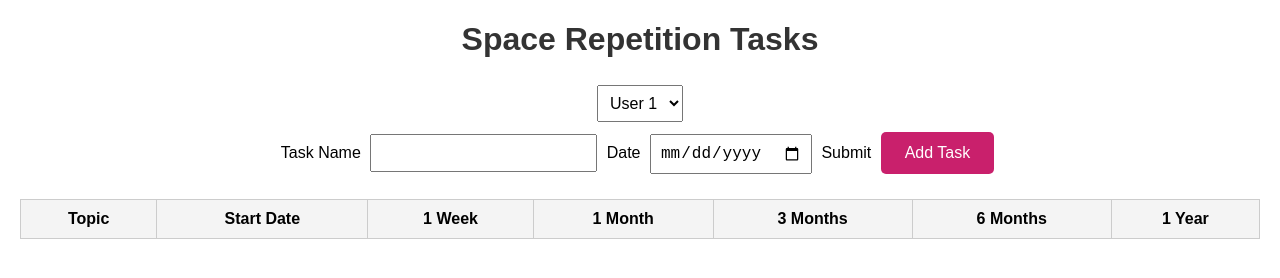
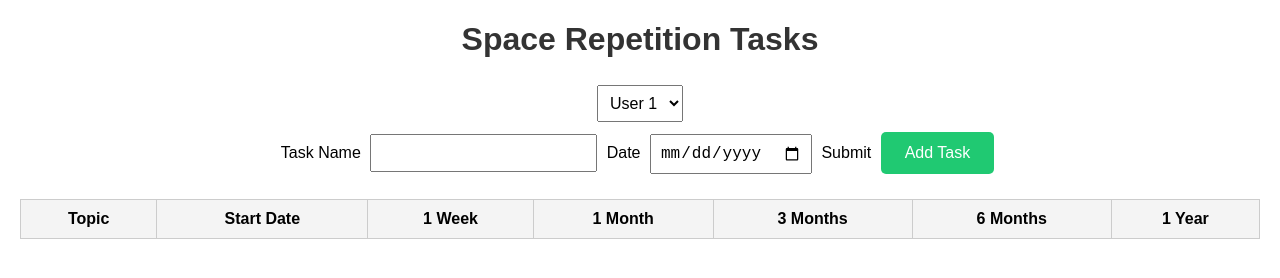
Before and after one commit to Della-Bella/The-Piscine-sprint-1-project, a plain HTML site: page Project-Spaced-Repetition-Tracker/index.html in a window 1280 px wide. Drawn offline with Linux system fonts and the light colour scheme.

Commit message:
chenged the button color test

```diff
--- a/Project-Spaced-Repetition-Tracker/style.css
+++ b/Project-Spaced-Repetition-Tracker/style.css
@@ -27,7 +27,7 @@ button {
   cursor: pointer;
   border-radius: 5px;
   width: auto;
-  background-color: #c9206c;
+  background-color: #20c972;
   transition: background-color 0.3s ease;
 }
 
```
